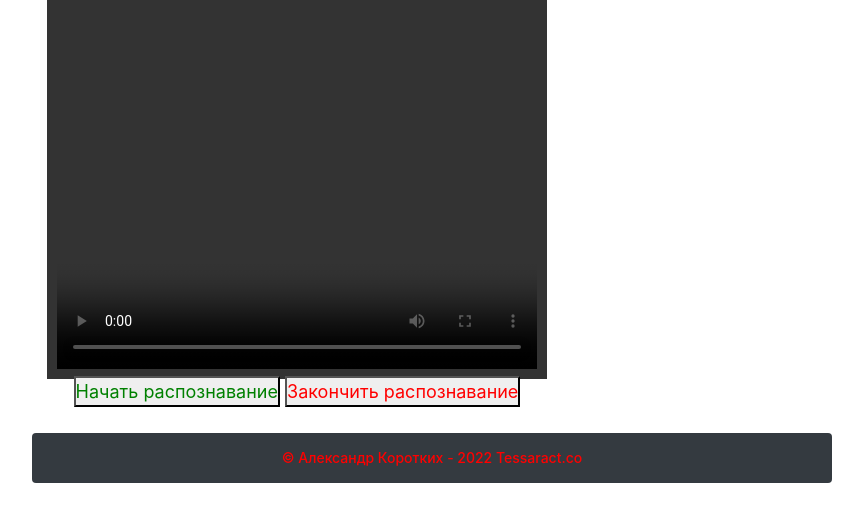
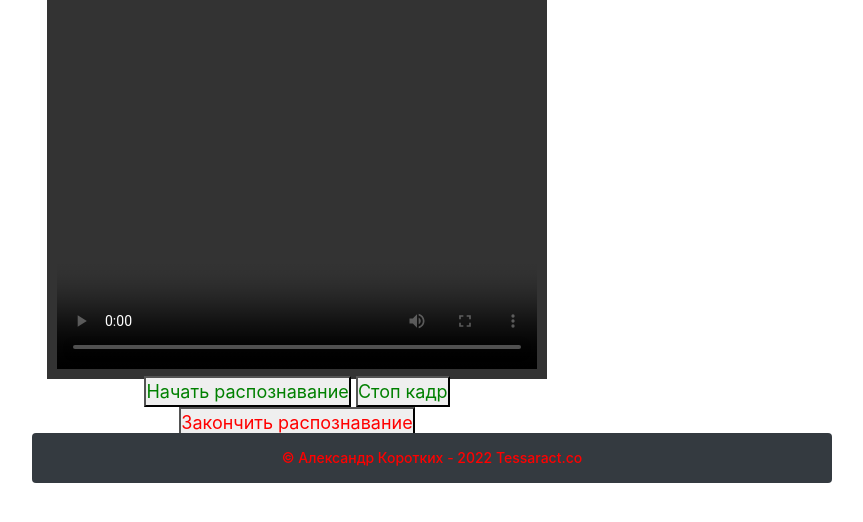
Before and after one commit to MATHPIZZA/Deep_Learning-Emotion-Recognition, a Flask app: page / in a window 1280 px wide; the page is wider, and only the part inside the window is pictured. Shown: the part 249-771 px from the top of that part, without its empty margins (208-1071 px from the left). Run offline with Flask 2, Linux system fonts and the light colour scheme; some libraries are stand-ins or nearby versions.

Commit message:
Update index.html

```diff
--- a/templates/index.html
+++ b/templates/index.html
@@ -53,6 +53,7 @@
 
 		 <p>
     <button onclick="startWebcam();"><font color="green" class="entry-title" style="text-align: center;" >Начать распознавание</button>
+	    <button onclick="snapshot();"<font color="red" class="entry-title" style="text-align: center;" >Стоп кадр</button>
     <button onclick="stopWebcam();"><font color="red" class="entry-title" style="text-align: center;" >Закончить распознавание</button>
 
     </p>
```
